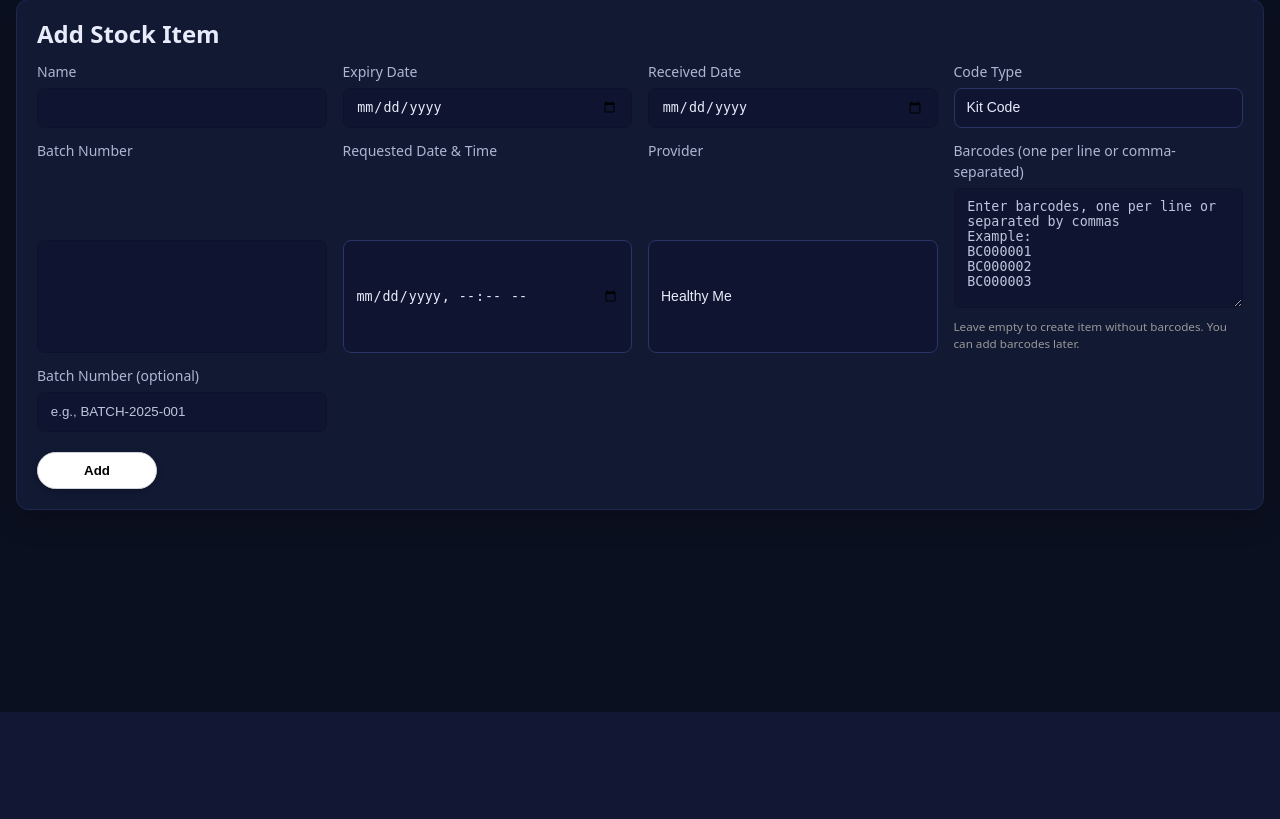
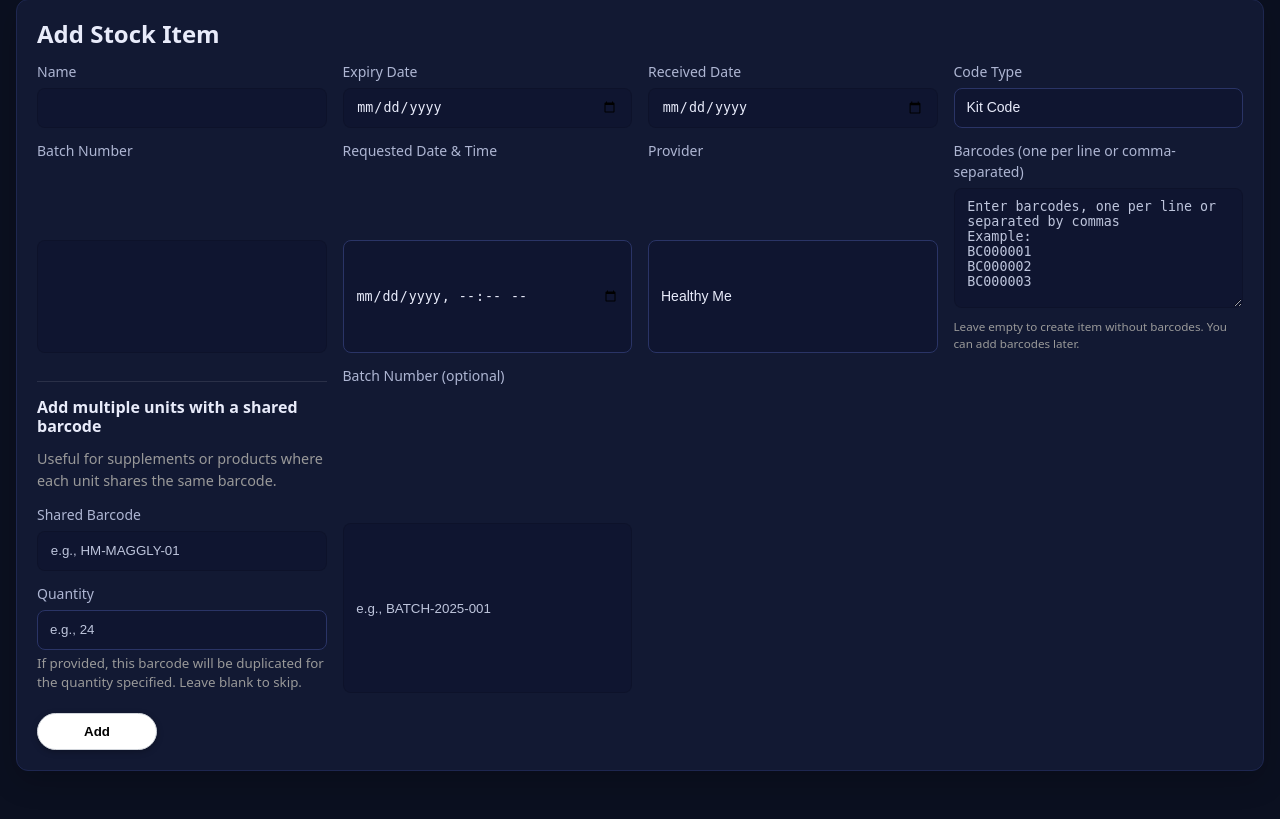
Before and after one commit to cianotheone7/Life360, a Flask app: template templates/new_item.html in a window 1280 px wide. Shown: the part 88-907 px from the top of the page. Before the commit the page ends 800 px from the top, so only its background shows below. Run offline with Flask 3, Linux system fonts and the light colour scheme; the template is opened without the code that fills it, so the values that code supplies are empty; the visitor is signed in with stand-in values (Sample User, id 1).

Commit message:
Add shared barcode bulk add

```diff
--- a/app.py
+++ b/app.py
@@ -1143,37 +1143,71 @@
     barcodes_text = request.form.get("barcodes", "").strip()
     barcodes_added = 0
     barcodes_skipped = 0
+    seen_input_barcodes = set()
+    unique_barcodes = []
 
     if barcodes_text:
         # Parse barcodes - support both newline and comma separated
-        barcode_list = []
         for line in barcodes_text.split('\n'):
             line = line.strip()
             if ',' in line:
                 # Comma-separated values
-                barcode_list.extend([b.strip() for b in line.split(',') if b.strip()])
-            elif line:
+                for part in line.split(','):
+                    part = part.strip()
+                    if part and part not in seen_input_barcodes:
+                        unique_barcodes.append(part)
+                        seen_input_barcodes.add(part)
+            elif line and line not in seen_input_barcodes:
                 # Single barcode per line
-                barcode_list.append(line)
-
-        # Remove duplicates while preserving order
-        seen = set()
-        unique_barcodes = []
-        for barcode in barcode_list:
-            if barcode and barcode not in seen:
-                seen.add(barcode)
-                unique_barcodes.append(barcode)
-
-        # Add stock units for each barcode
-        for barcode in unique_barcodes:
-            # Check if barcode already exists
-            existing_unit = StockUnit.query.filter_by(barcode=barcode).first()
-            if existing_unit:
+                unique_barcodes.append(line)
+                seen_input_barcodes.add(line)
+
+    # Track the final set to avoid duplicates across free-text and shared barcode inputs
+    all_new_barcodes = set()
+
+    # Add stock units for each explicit barcode provided
+    for barcode in unique_barcodes:
+        if not barcode:
+            continue
+        if barcode in all_new_barcodes or StockUnit.query.filter_by(barcode=barcode).first():
+            barcodes_skipped += 1
+            continue
+        unit = StockUnit(
+            barcode=barcode,
+            batch_number=batch_number,
+            status="In Stock",
+            item_id=item.id,
+            last_update=datetime.utcnow()
+        )
+        db.session.add(unit)
+        barcodes_added += 1
+        all_new_barcodes.add(barcode)
+
+    # Optionally duplicate a shared barcode for a quantity of units
+    shared_barcode = (request.form.get("shared_barcode") or "").strip()
+    shared_qty_raw = request.form.get("shared_barcode_quantity")
+    try:
+        shared_qty = int(shared_qty_raw) if shared_qty_raw is not None else 0
+    except ValueError:
+        shared_qty = 0
+    if shared_barcode and shared_qty > 0:
+        if shared_qty > 1000:
+            shared_qty = 1000
+            flash("Quantity capped at 1000 units per submission.", "warning")
+        generated = 0
+        suffix = 0
+        safeguard = 0
+        while generated < shared_qty and safeguard < shared_qty + 5000:
+            suffix += 1
+            candidate = shared_barcode if suffix == 1 else f"{shared_barcode}-{suffix}"
+            safeguard += 1
+            if candidate in all_new_barcodes:
+                continue
+            if StockUnit.query.filter_by(barcode=candidate).first():
                 barcodes_skipped += 1
                 continue
-
             unit = StockUnit(
-                barcode=barcode,
+                barcode=candidate,
                 batch_number=batch_number,
                 status="In Stock",
                 item_id=item.id,
@@ -1181,9 +1215,13 @@
             )
             db.session.add(unit)
             barcodes_added += 1
-
-        # Update current_stock count
-        item.current_stock = barcodes_added
+            all_new_barcodes.add(candidate)
+            generated += 1
+        if generated < shared_qty:
+            flash(f"Only created {generated} of the requested {shared_qty} shared barcode units (duplicates were skipped).", "warning")
+
+    # Update current_stock count
+    item.current_stock = barcodes_added
 
     db.session.commit()
 
--- a/templates/new_item.html
+++ b/templates/new_item.html
@@ -28,6 +28,19 @@
       <textarea name="barcodes" rows="5" placeholder="Enter barcodes, one per line or separated by commas&#10;Example:&#10;BC000001&#10;BC000002&#10;BC000003"></textarea>
       <small style="color: #999; display: block; margin-top: 4px;">Leave empty to create item without barcodes. You can add barcodes later.</small>
     </label>
+    <div class="multi-barcode-section" style="border-top: 1px solid rgba(255,255,255,0.1); padding-top: 16px; margin-top: 16px;">
+      <h3 style="margin: 0 0 12px; font-size: 1rem;">Add multiple units with a shared barcode</h3>
+      <p style="margin: 0 0 12px; color: #999; font-size: 0.9rem;">Useful for supplements or products where each unit shares the same barcode.</p>
+      <div style="display: grid; grid-template-columns: repeat(auto-fit, minmax(220px, 1fr)); gap: 12px;">
+        <label>Shared Barcode
+          <input name="shared_barcode" type="text" placeholder="e.g., HM-MAGGLY-01">
+        </label>
+        <label>Quantity
+          <input name="shared_barcode_quantity" type="number" min="1" max="1000" placeholder="e.g., 24">
+        </label>
+      </div>
+      <small style="color: #999; display: block; margin-top: 4px;">If provided, this barcode will be duplicated for the quantity specified. Leave blank to skip.</small>
+    </div>
     <label>Batch Number (optional) <input name="batch_number" type="text" placeholder="e.g., BATCH-2025-001"></label>
     <div class="actions"><button class="btn" type="submit">Add</button></div>
   </form>
```
